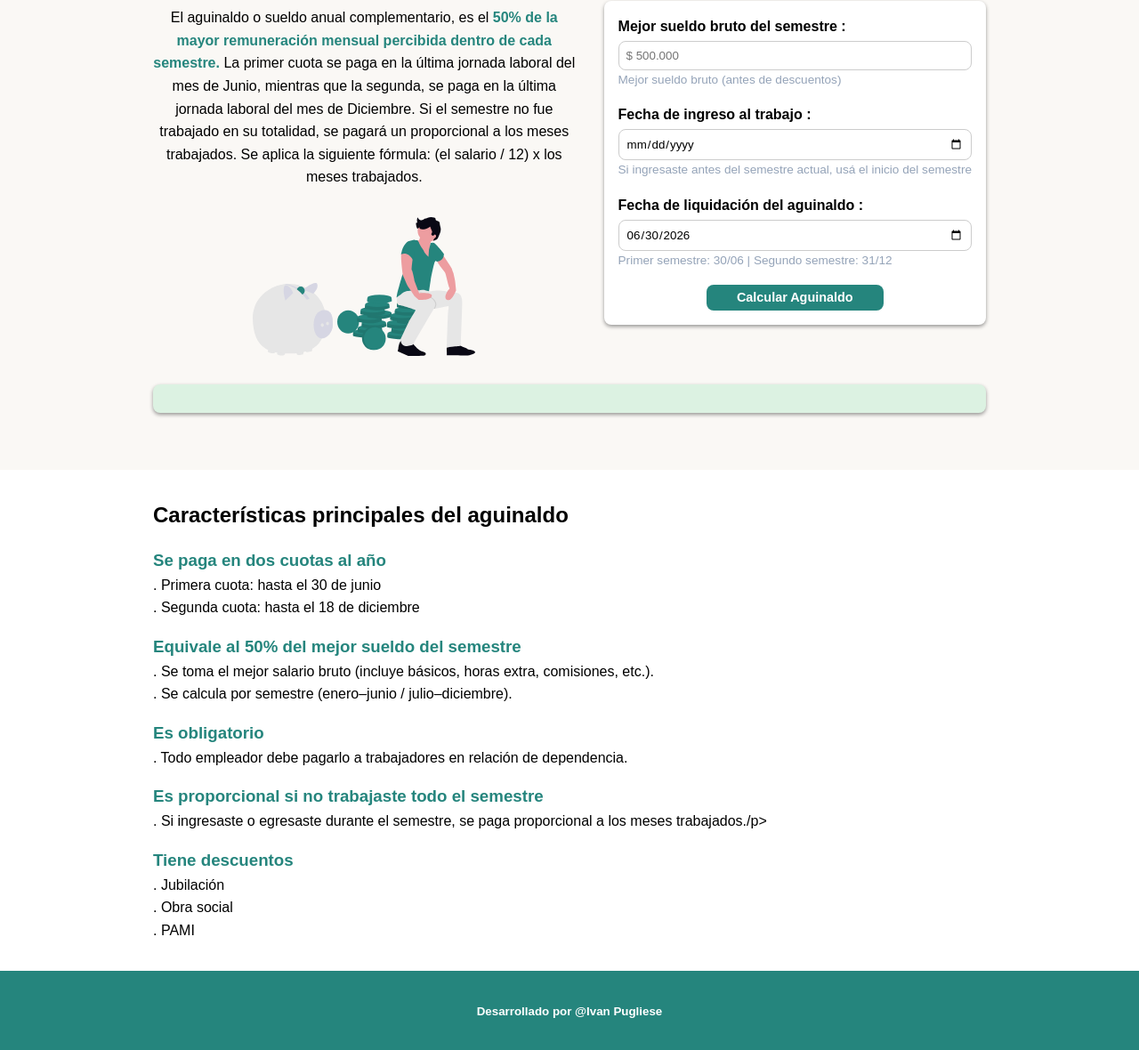
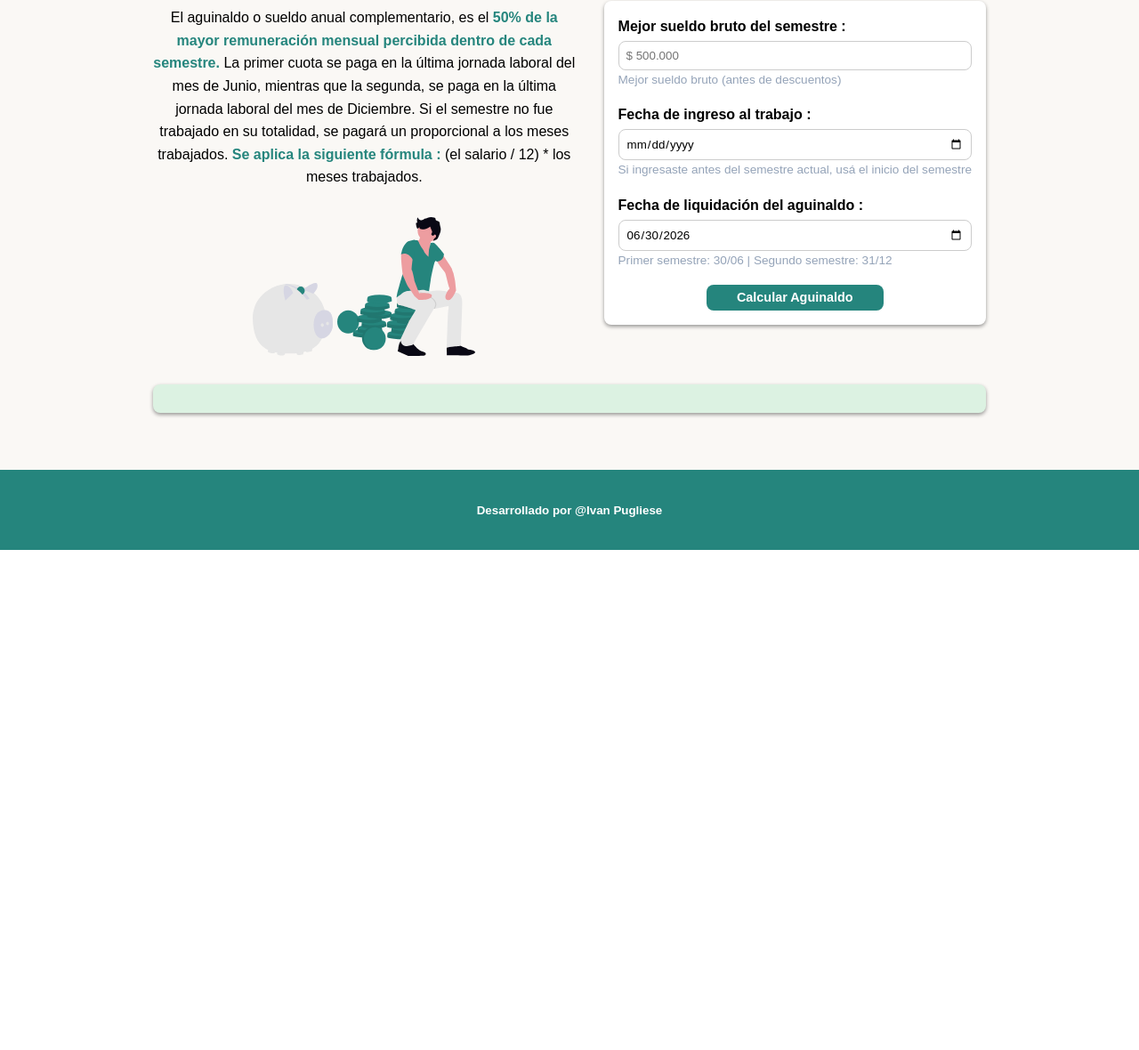
Before and after one commit to ivanpugliese1/app-aguinaldo-conversion, a website built with Vite: page src/pages/aguinaldo.html in a window 1280 px wide. Shown: the part 163-1343 px from the top of the page at 89% size. After the commit the page ends 800 px from the top, so only its background shows below. Built offline with nearby package versions, Linux system fonts and the light colour scheme; a web font is replaced by a local one.

Commit message:
Finalizando detalles en página de aguinaldo

```diff
--- a/src/components/calculateBonus.js
+++ b/src/components/calculateBonus.js
@@ -235,15 +235,15 @@ function showResultBonus(result) {
 
         <div class="detail-group math-calculation">
           <h4>Cálculo matemático</h4>
-          <div class="formula-visual">
+          <div class="math-calculation-text">
             <p>- (Mejor sueldo / 12) * Meses trabajados</p>
-            <p class="formula-numeros">
+            <p>
               - ($ ${result.betterSalary.toLocaleString('es-AR')} / 12) * ${result.monthsWorkedDecimal}
             </p>
-            <p class="formula-numeros">
+            <p>
               - $ ${(result.betterSalary / 12).toLocaleString('es-AR', { maximumFractionDigits: 2 })} * ${result.monthsWorkedDecimal}
             </p>
-            <p class="formula-resultado">
+            <p>
               Aguinaldo = <strong>$ ${result.bonusAmount.toLocaleString('es-AR', { minimumFractionDigits: 2 })}</strong>
             </p>
           </div>
--- a/src/pages/aguinaldo.html
+++ b/src/pages/aguinaldo.html
@@ -91,48 +91,17 @@
               segunda, se paga en
               la
               última jornada laboral del mes de Diciembre.
-              Si el semestre no fue trabajado en su totalidad, se pagará un proporcional a los meses trabajados. Se
-              aplica
-              la siguiente fórmula: (el salario / 12) x los meses trabajados.</p>
+              Si el semestre no fue trabajado en su totalidad, se pagará un proporcional a los meses trabajados.
+              <strong>Se
+                aplica
+                la siguiente fórmula :</strong> (el salario / 12) * los meses trabajados.
+            </p>
             <img src="../images/aguinaldo-img.svg" alt="Imagen ilustrativa de calculadora de aguinaldo.">
           </div>
           <div id="calculateBonus" class="bonus-calculator"></div>
         </div>
         <div id="bonus-result" class="bonus-result"></div>
       </div>
-    </section>
-
-    <section class="bonus-description-section">
-      <div class="width-page">
-        <h2>Características principales del aguinaldo</h2>
-        <article class="bonus-description-container">
-          <div>
-            <h3>Se paga en dos cuotas al año</h3>
-            <p>. Primera cuota: hasta el 30 de junio</p>
-            <p>. Segunda cuota: hasta el 18 de diciembre</p>
-          </div>
-          <div>
-            <h3>Equivale al 50% del mejor sueldo del semestre</h3>
-            <p>. Se toma el mejor salario bruto (incluye básicos, horas extra, comisiones, etc.).</p>
-            <p>. Se calcula por semestre (enero–junio / julio–diciembre).</p>
-          </div>
-          <div>
-            <h3>Es obligatorio</h3>
-            <p>. Todo empleador debe pagarlo a trabajadores en relación de dependencia.</p>
-          </div>
-          <div>
-            <h3>Es proporcional si no trabajaste todo el semestre</h3>
-            <p>. Si ingresaste o egresaste durante el semestre, se paga proporcional a los meses trabajados./p>
-          </div>
-          <div>
-            <h3>Tiene descuentos</h3>
-            <p>. Jubilación</p>
-            <p>. Obra social</p>
-            <p>. PAMI</p>
-          </div>
-        </article>
-      </div>
-
     </section>
   </main>
 
--- a/src/styles/base/reset.css
+++ b/src/styles/base/reset.css
@@ -32,7 +32,7 @@ h1,
 h2,
 h3,
 h4 {
-  color: var(--text-primary-light);
+  color: var(--primary);
 }
 
 ul,
--- a/src/styles/pages/aguinaldo.css
+++ b/src/styles/pages/aguinaldo.css
@@ -20,6 +20,10 @@
         align-items: center;
         text-align: center;
         gap: 1rem;
+
+        h1 {
+          color: var(--primary);
+        }
 
         img {
           width: 250px;
@@ -81,8 +85,12 @@
         gap: 1rem;
 
         .detail-text {
-          color: var(--primary);
           font-weight: bold;
+          font-size: 0.9rem;
+        }
+
+        .value {
+          font-size: 0.9rem;
         }
 
         .additional-info {
@@ -90,27 +98,17 @@
             font-size: 0.9rem;
           }
         }
+
+        .math-calculation {
+          .math-calculation-text {
+            p {
+              font-size: 0.9rem;
+            }
+          }
+        }
       }
-    }
-  }
-}
-
-.bonus-description-section>div {
-  display: flex;
-  flex-direction: column;
-  gap: 1rem;
-
-  .bonus-description-container {
-    display: flex;
-    flex-direction: column;
-    justify-content: center;
-    align-items: flex-start;
-    gap: 1rem;
 
 
-    h3 {
-      color: var(--primary);
-      font-weight: bold;
     }
   }
 }
@@ -132,4 +130,5 @@
       }
     }
   }
+
 }
```
Also changed, not shown: src/styles/pages/sueldo.css (+2 -5 lines).
